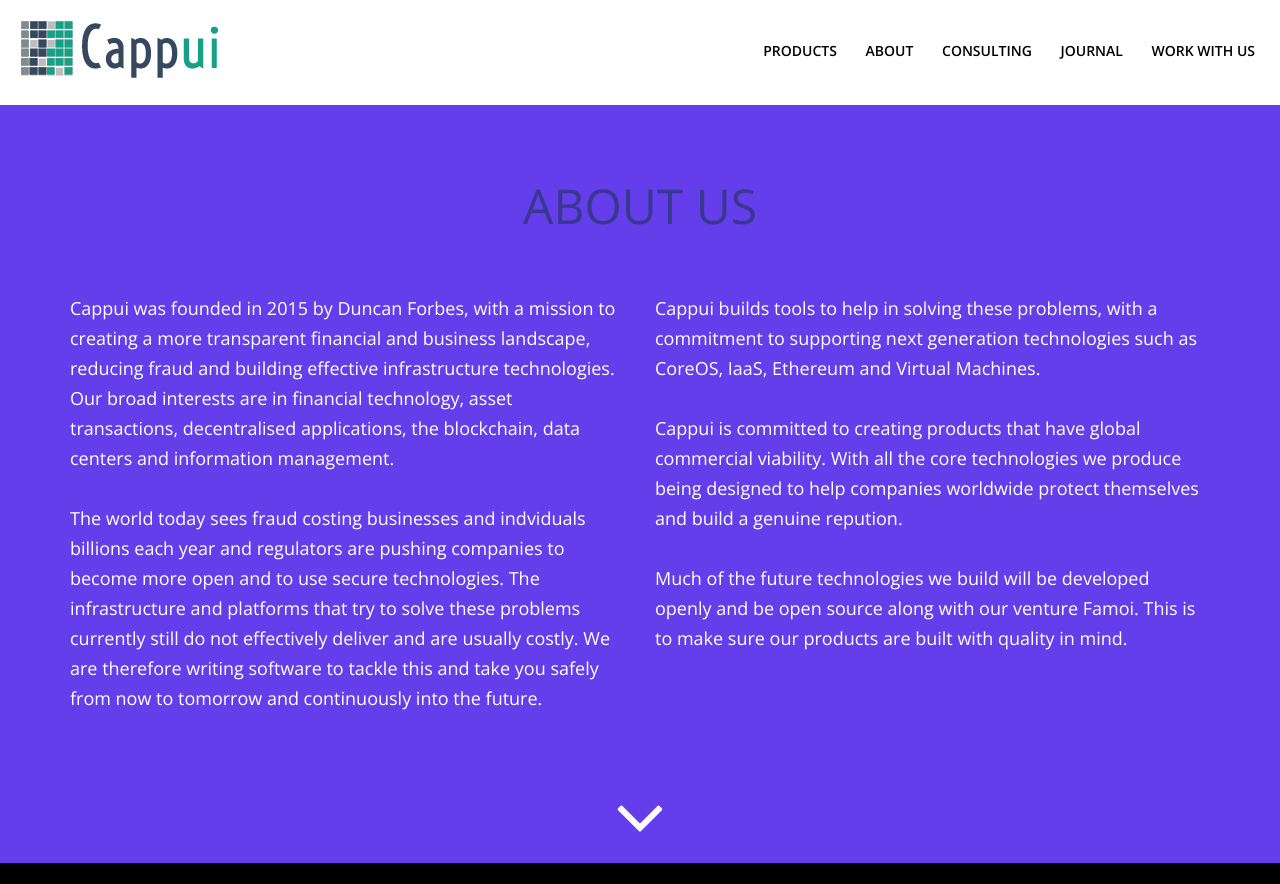
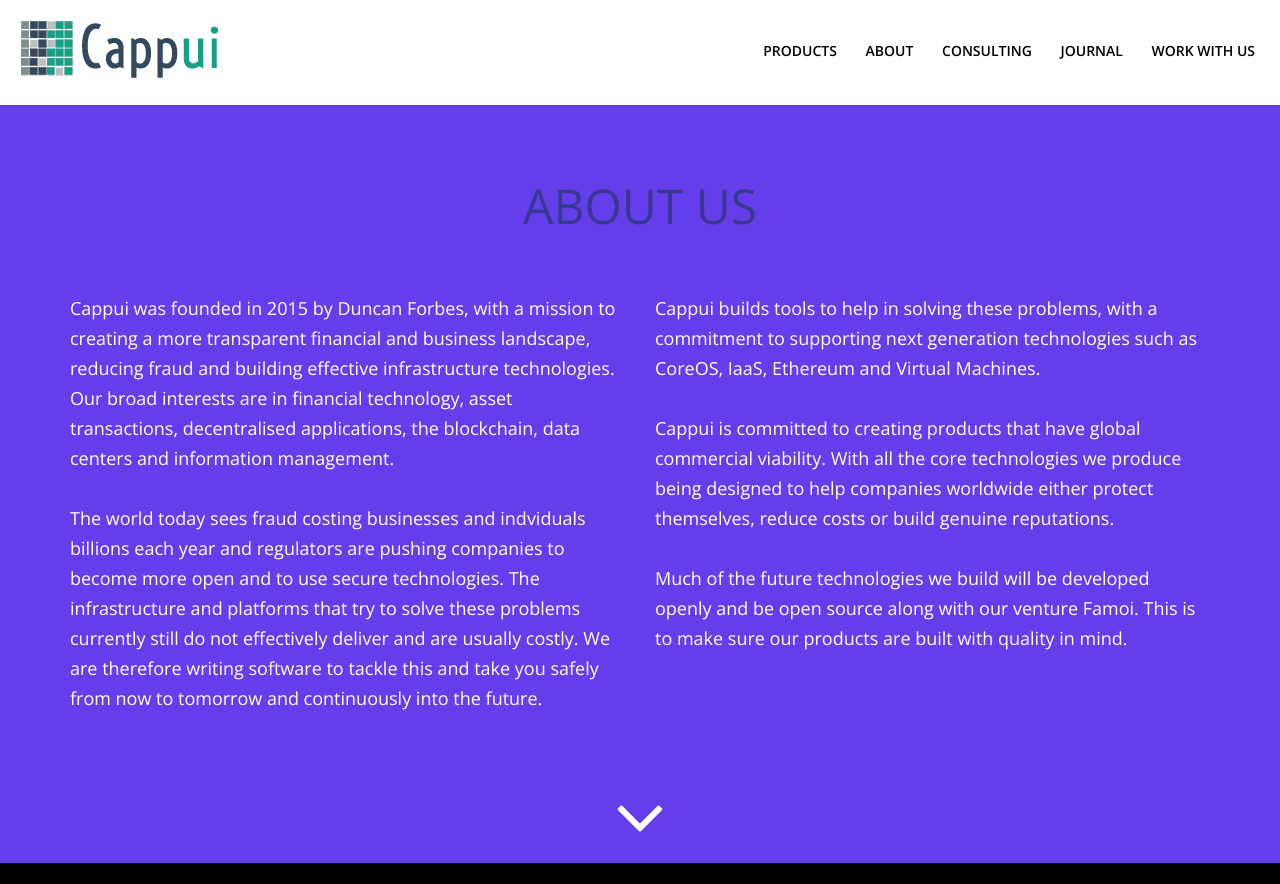
Before and after one commit to Cappui/Cappui-Website, a Jekyll site: the page built from about/index.html, in a window 1280 px wide and 900 px high, cut to the strip 0-884 px from the top of the window. Built offline with Jekyll 4.4.1, drawn with Linux system fonts in a browser that asks for light colours; nearby versions of some CDN libraries; library files that are not in the unit come from our copies; a style sheet for code colours, icons or effects is not loaded.

Commit message:
Update index.html

```diff
--- a/about/index.html
+++ b/about/index.html
@@ -28,7 +28,7 @@
                 <div class="col-md-6">
                      <p>Cappui builds tools to help in solving these problems, with a commitment to supporting next generation technologies such as CoreOS, IaaS, Ethereum and Virtual Machines.</p>
 
-                     <p>Cappui is committed to creating products that have global commercial viability. With all the core technologies we produce being designed to help companies worldwide protect themselves and build a genuine repution.</p>
+                     <p>Cappui is committed to creating products that have global commercial viability. With all the core technologies we produce being designed to help companies worldwide either protect themselves, reduce costs or build genuine reputations.</p>
 
                     <p>Much of the future technologies we build will be developed openly and be open source along with our venture Famoi. This is to make sure our products are built with quality in mind.</p>
 
```
